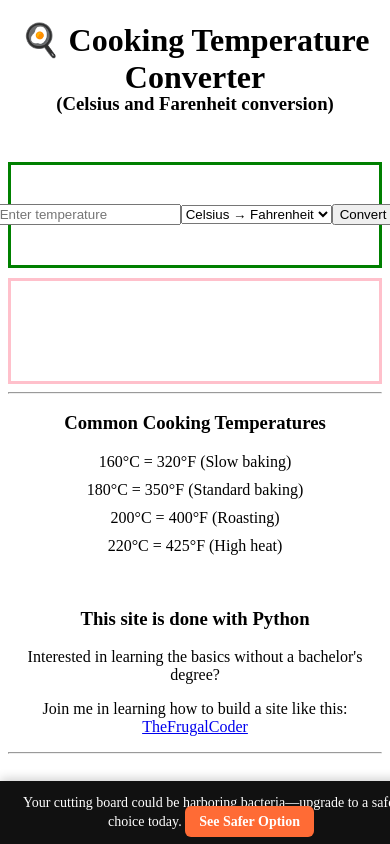
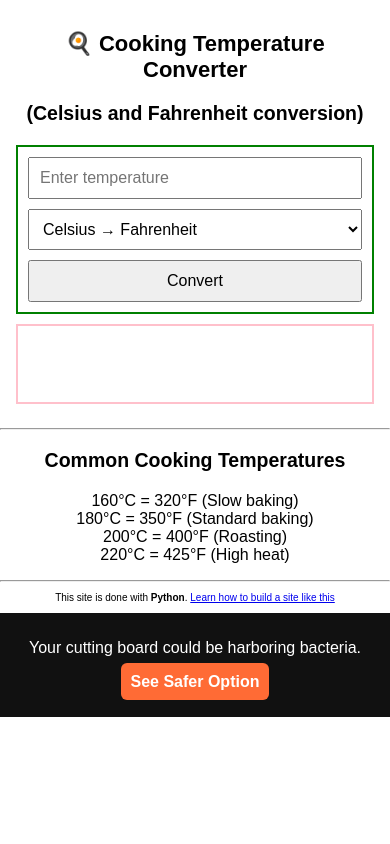
Before and after one commit to cxprofile/cooking-temp-converter, a Flask app: page / in a window 390 px wide. Run offline with Flask 3, Linux system fonts and the light colour scheme.

Commit message:
responsive

```diff
--- a/templates/index.html
+++ b/templates/index.html
@@ -1,172 +1,218 @@
 <!DOCTYPE html>
 <html>
 <head>
+<meta name="viewport" content="width=device-width, initial-scale=1.0">
+
+<title>Cooking Temperature Converter</title>
+
 <style>
+* {
+  box-sizing: border-box;
+}
+
+body {
+  margin: 0;
+  font-family: Arial, sans-serif;
+}
+
+/* Container */
+.container {
+  margin: auto;
+  padding: 16px;
+  max-width: auto;
+}
+
+/* Titles */
+h1 {
+  text-align: center;
+  font-size: clamp(22px, 5vw, 32px);
+}
+
+h3 {
+  text-align: center;
+  font-size: clamp(12px, 5vw, 20px);
+}
+
+.footer {
+  text-align: center;
+  font-size: clamp(10px, 2vw, 15px);
+}
+
+.center_title {
+  text-align: center;
+}
+
+/* Form layout */
 .center {
   display: flex;
+  flex-wrap: wrap; /* KEY FIX */
   justify-content: center;
-  align-items: center;
-  height: 100px;
-  width: auto;
-  border: 3px solid green;
+  gap: 10px;
+  padding: 10px;
+  border: 2px solid green;
 }
 
+/* Inputs */
+input, select, button {
+  padding: 10px;
+  font-size: 16px;
+}
+
+/* Result */
 .center_result {
   display: flex;
   justify-content: center;
   align-items: center;
-  height: 100px;
-  width: auto;
-  margin-top:10px;
-  border: 3px solid pink;
-}
-
-.center_title {
-  text-align: center;
-  height: 50px;
-  border: none;
-  width:auto;
-}
-
-.center_div {
-  text-align: center;
-  align-items: center;
-  height: 120px;
-  border: none;
-  width:auto;
-}
-
-.center_div ul {
-  /* Optional: styles for the list itself */
-  list-style-position: inside; /* Keeps bullets aligned with the centered text */
-  padding: 0;                  /* Removes default padding */
-  text-align: center;          /* Centers the text within each list item if needed */
-}
-
-.center_div li {
-  /* Optional: further styling for list items */
-  margin: 10px 0;
-  list-style-type: none;
+  min-height: 80px;
+  margin-top: 10px;
+  border: 2px solid pink;
   text-align: center;
 }
 
+/* CTA Banner */
 .cta-banner {
   position: fixed;
-    text-align: center;
   bottom: 0;
-    left: 0;
   width: 100%;
   background: #111;
   color: #fff;
-    padding: 12px 16px;
-    box-shadow: 0 -2px 10px rgba(0,0,0,0.2);
+  padding: 10px;
   z-index: 1000;
+  position:sticky;
 }
 
 .cta-content {
-    max-width: 900px;
-    margin: 0 auto;
+  max-width: 600px;
+  margin: auto;
   display: flex;
-    text-align: center;
   justify-content: space-between;
   align-items: center;
-    gap: 12px;
-  }
-
-  .cta-content p {
-    margin: 0;
-    font-size: 14px;
-    line-height: 1.4;
+  gap: 10px;
 }
 
 .cta-button {
   background: #ff6b35;
   color: #fff;
   text-decoration: none;
-    padding: 8px 14px;
+  padding: 10px;
   border-radius: 6px;
   font-weight: bold;
-    font-size: 14px;
-    white-space: nowrap;
-    transition: 0.2s ease;
 }
 
-  .cta-button:hover {
-    opacity: 0.85;
+/* 🔥 MOBILE FIX */
+@media (max-width: 600px) {
+
+  .center {
+    flex-direction: column;
   }
 
-  /* Mobile responsive */
-  @media (max-width: 600px) {
+  input, select, button {
+    width: 100%;
+  }
+
   .cta-content {
     flex-direction: column;
     text-align: center;
+    padding: 2px;
+    line-height: 1;
   }
 
   .cta-button {
     width: 100%;
+  }
+
+  body {
+    padding-bottom: 20px; /* prevent banner overlap */
+  }
+
+  .container {
+    max-width: auto;
+    margin-top:0px;
+    margin-bottom:0px;
+  }
+
+   .container_bottom {
+    max-width: auto;
+    padding-top:0;
+    padding-bottom:0;
+    margin-top:1px;
+    margin-bottom:0px;
+  }
+
+  .cta-container {
+    max-width: 600px;
+    min-height:50px;
     text-align: center;
   }
+
+  p {
+      text-align: center;
+      height:auto;
+      flex-direction:inherit;
+  }
+
 }
 
 </style>
-<title>Cooking Temperature Converter</title>
 </head>
+
 <body>
-    <div>
-        <h1 class="center_title">🍳 Cooking Temperature Converter</h1>
-        <h3 class="center_title">(Celsius and Farenheit conversion)</h3>
+
+<div class="container">
+
+<h1>🍳 Cooking Temperature Converter</h1>
+<h3 class="center_title">(Celsius and Fahrenheit conversion)</h3>
+
 <form method="POST">
+
 <div class="center">
-            <br>
   <input type="number" name="temp" placeholder="Enter temperature" required>
+
   <select name="conversion">
     <option value="c_to_f">Celsius → Fahrenheit</option>
     <option value="f_to_c">Fahrenheit → Celsius</option>
   </select>
+
   <button type="submit">Convert</button>
 </div>
+
 <div class="center_result">
   {% if result %}
-                <ul class="center_div">
-                   <h2> {{ result }}</h2>
+    <div>
+      <h2>{{ result }}</h2>
       <h3>{{ label }}</h3>
-                </ul>
+    </div>
   {% endif %}
 </div>
 
 </form>
+
 </div>
-         <div class="center_div">
-            <hr/>
 
+<div class="container_bottom">
+  <hr>
     <h3>Common Cooking Temperatures</h3>
-            <ul>
+    <ul style="text-align:center; list-style:none; padding:0;">
       <li>160°C = 320°F (Slow baking)</li>
       <li>180°C = 350°F (Standard baking)</li>
       <li>200°C = 400°F (Roasting)</li>
       <li>220°C = 425°F (High heat)</li>
     </ul>
-            <br>
-            <h3>This site is done with Python</h3>
-                <p>Interested in learning the basics without a bachelor's degree?</p>
-                <p>
-                    Join me in learning how to build a site like this:
-                    <a href="https://www.youtube.com/channel/UCXYSBOJF_Z7w1AkwAOVPulA">TheFrugalCoder</a>
-                </p>
-        <hr/>
-        <br/>
-        <div class="cta-banner">
-            <div class="cta-content">
-              <p>
-                Your cutting board could be harboring bacteria—upgrade to a safer choice today.
-                <a href="https://d99f0jz80gl8jx0gjarltixo5m.hop.clickbank.net" target="_blank" class="cta-button">
-                  See Safer Option
+    <hr>
+    <p class="footer">This site is done with <strong>Python</strong>.
+      <a href="https://www.youtube.com/channel/UCXYSBOJF_Z7w1AkwAOVPulA" style="text-align: center;">
+        Learn how to build a site like this
       </a>
     </p>
 </div>
+
+<div class="cta-banner">
+  <div class="cta-container">
+    <p>Your cutting board could be harboring bacteria.</p>
+    <p><a href="https://af118ex02ol-dy1iqk2pjpov70.hop.clickbank.net" class="cta-button">See Safer Option</a>
+    </p>
   </div>
 </div>
 
-
 </body>
 </html>
```
Lines whose indentation alone changed are shown as unchanged.
